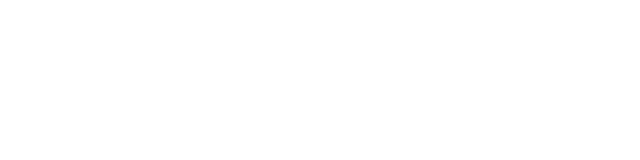
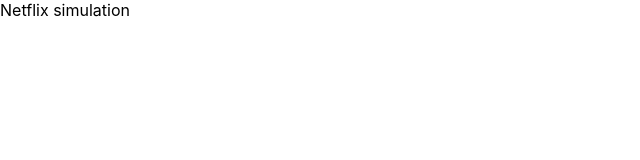
Before and after one commit to Augustinas-Sa/netflix-ui-simulation, a React (Create React App) app in the folder 1_frontend/: page / in a window 1280 px wide. Shown: the top 160 px of the page, without its empty margins (0-640 px from the left). Built offline with nearby package versions, Linux system fonts and the light colour scheme.

Commit message:
Made changes to App js

```diff
--- a/1_frontend/src/App.js
+++ b/1_frontend/src/App.js
@@ -1,7 +1,7 @@
 import './App.css';
 
 function App() {
-  return <></>;
+  return <div>Netflix simulation</div>;
 }
 
 export default App;
```
